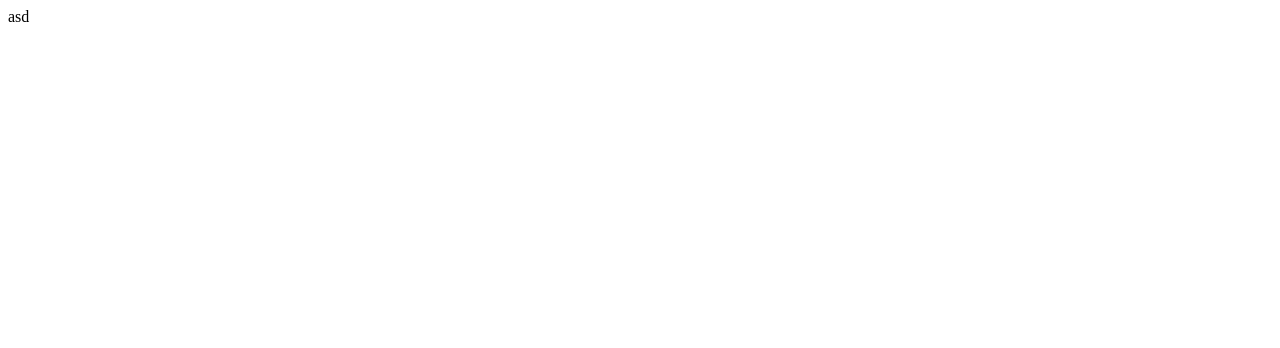
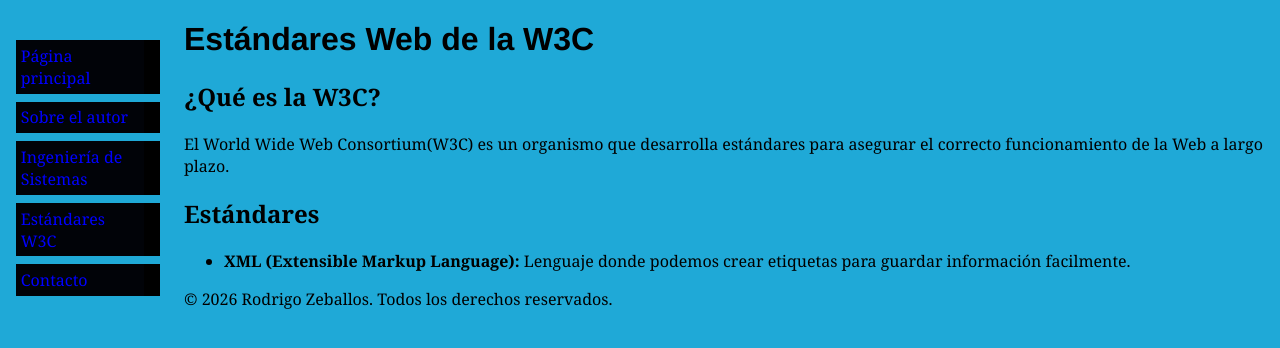
Before and after one commit to rodrigozeballosbruna-cell/IDWeb, a plain HTML site: page Lab01/w3c.html in a window 1280 px wide. Drawn offline with Linux system fonts and the light colour scheme.

Commit message:
Estructura de W3c

```diff
--- a/Lab01/w3c.html
+++ b/Lab01/w3c.html
@@ -1 +1,40 @@
-asd
+<!DOCTYPE html>
+<html lang="es">
+<head>
+    <meta charset="UTF-8">
+    <title>Estándares W3C - Rodrigo Zeballos</title>
+    <link rel="stylesheet" type="text/css" href="css/style.css">
+</head>
+<body>
+
+    <!-- Menú de navegación -->
+    <ul class="navbar">
+        <li><a href="index.html">Página principal</a></li>
+        <li><a href="author.html">Sobre el autor</a></li>
+        <li><a href="system.html">Ingeniería de Sistemas</a></li>
+        <li><a href="w3c.html">Estándares W3C</a></li>
+        <li><a href="contact.html">Contacto</a></li>
+    </ul>
+
+    <main>
+        <h1>Estándares Web de la W3C</h1>
+
+        <article>
+            <h2>¿Qué es la W3C?</h2>
+            <p>El World Wide Web Consortium(W3C) es un organismo  que desarrolla estándares para asegurar el correcto funcionamiento de la Web a largo plazo.</p>
+        </article>
+
+        <article>
+            <h2>Estándares</h2>
+            <ul>
+                <li><strong>XML (Extensible Markup Language):</strong> Lenguaje donde podemos crear etiquetas para guardar información facilmente.</li>
+            </ul>
+        </article>
+    </main>
+
+    <footer>
+        <p>&copy; 2026 Rodrigo Zeballos. Todos los derechos reservados.</p>
+    </footer>
+
+</body>
+</html>
```
